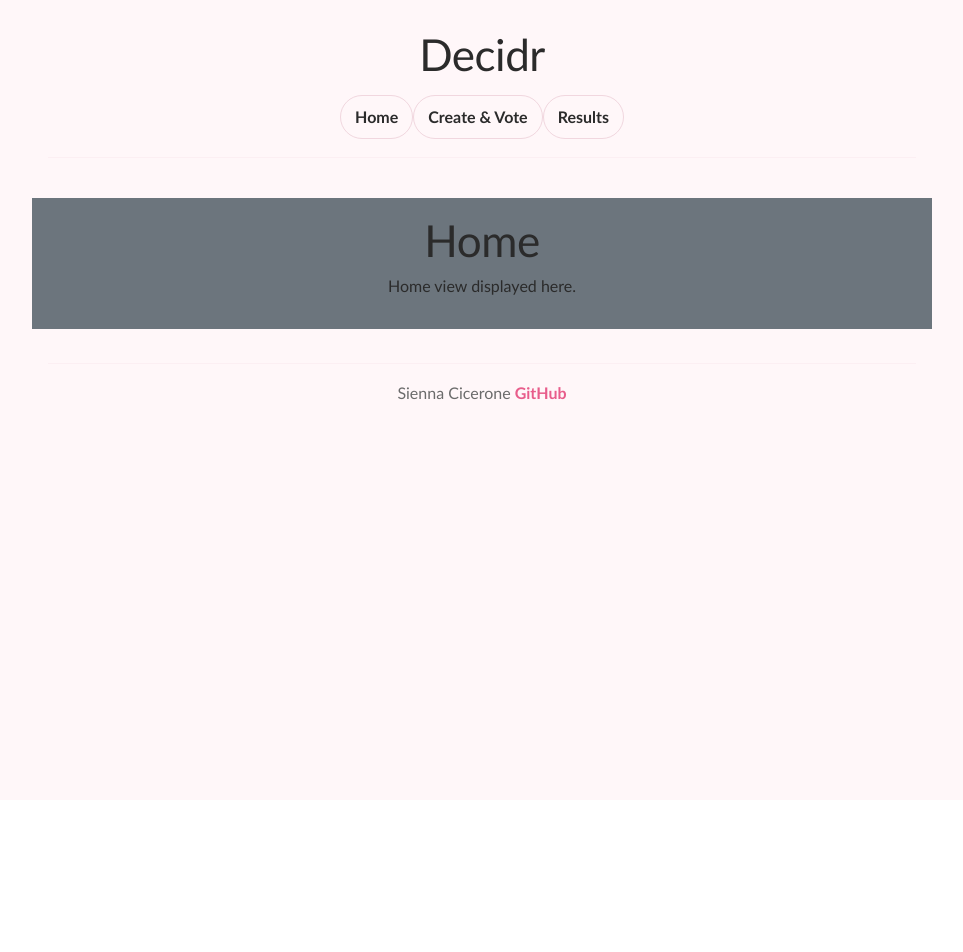
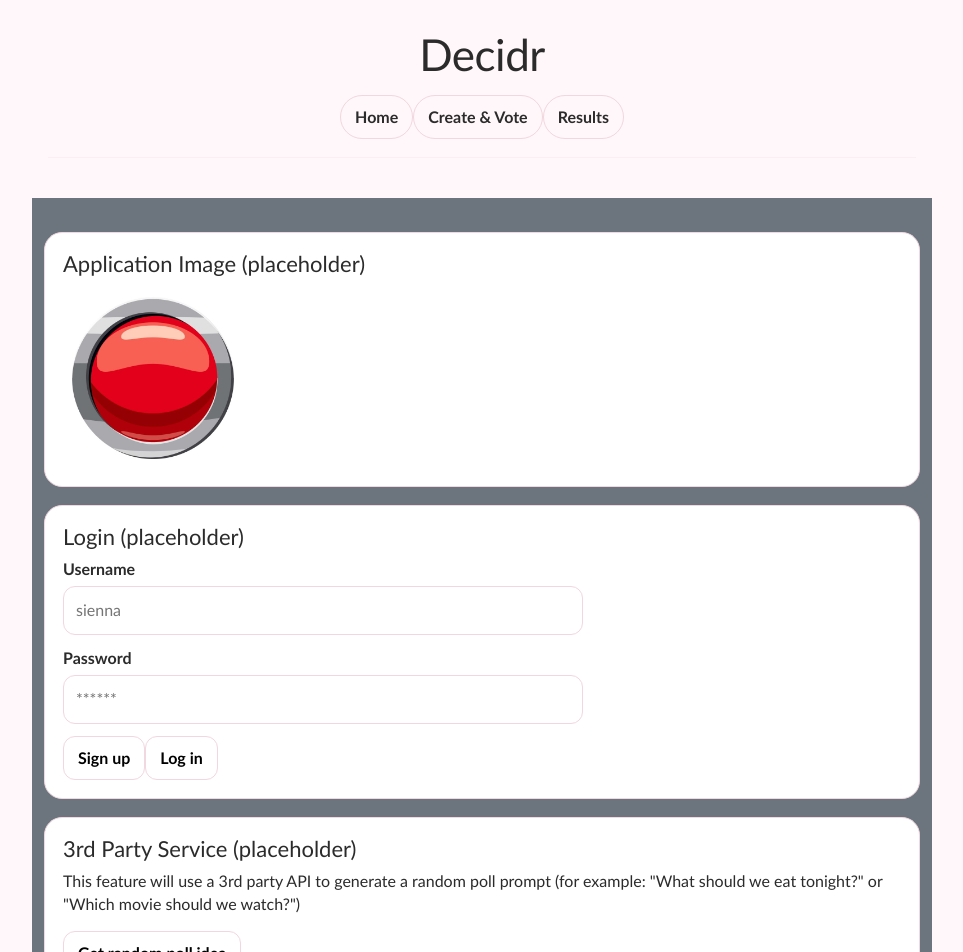
Before and after one commit to Siennapa/startup, a React (Vite) app: page / in a window 1280 px wide. Shown: the top 952 px of the page, without its empty margins (158-1121 px from the left). Before the commit the page ends 800 px from the top, so only its background shows below. Built offline with nearby package versions, Linux system fonts and the light colour scheme.

Commit message:
Fixed deployment and domain

```diff
--- a/src/app.jsx
+++ b/src/app.jsx
@@ -34,7 +34,7 @@ export default function App() {
                 <footer>
                     <hr />
                     <span>Sienna Cicerone</span>{' '}
-                    <a href="https://github.com/Siennapa/YOUR_STARTUP_REPO">GitHub</a>
+                    <a href="https://github.com/Siennapa/startup">GitHub</a>
                 </footer>
             </div>
         </BrowserRouter>
--- a/src/home.jsx
+++ b/src/home.jsx
@@ -3,8 +3,54 @@ import React from 'react';
 export function Home() {
     return (
         <main className="container-fluid bg-secondary text-center">
-            <h1>Home</h1>
-            <p>Home view displayed here.</p>
+            <section>
+                <h2>Application Image (placeholder)</h2>
+                <img src="images/logo-placeholder.jpg" alt="App Logo" />
+            </section>
+
+            <section>
+                <h2>Login (placeholder)</h2>
+
+                <form>
+                <div>
+                    <label for="username">Username</label>
+                    <input
+                    id="username"
+                    name="username"
+                    type="text"
+                    placeholder="sienna"
+                    />
+                </div>
+
+                <div>
+                    <label for="password">Password</label>
+                    <input
+                    id="password"
+                    name="password"
+                    type="password"
+                    placeholder="******"
+                    />
+                </div>
+
+                <div>
+                    <button type="button">Sign up</button>
+                    <button type="button">Log in</button>
+                </div>
+                </form>
+            </section>
+
+            <section>
+                <h2>3rd Party Service (placeholder)</h2>
+                <p>
+                This feature will use a 3rd party API to generate a random poll prompt
+                (for example: "What should we eat tonight?" or "Which movie should we
+                watch?")
+                </p>
+
+                <button type="button">Get random poll idea</button>
+
+                <p><em>Generated prompt will appear here.</em></p>
+            </section>
         </main>
     );
 }
```
Also changed, not shown: public/poll.html (deleted, +0 -21 lines), public/results.html (deleted, +0 -52 lines).
